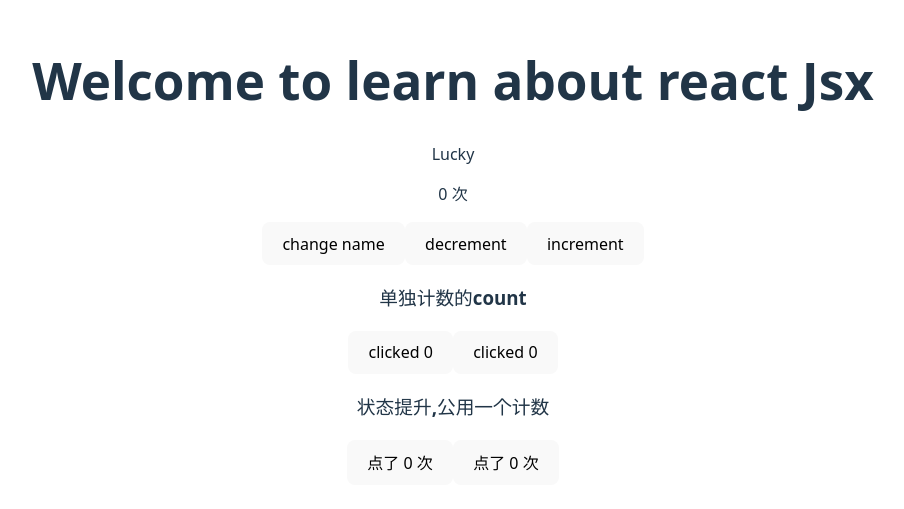
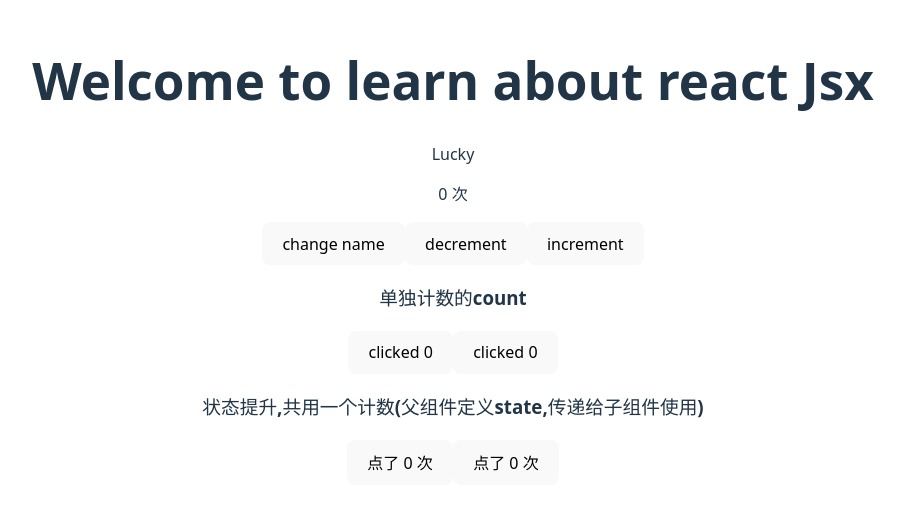
Before and after one commit to DumboJ/react-tourist, a React (Vite) app in the folder react-jsx-lesson/: page / in a window 1280 px wide. Shown: the part 149-658 px from the top of the page, without its empty margins (187-1091 px from the left). Built offline with nearby package versions, Linux system fonts and the light colour scheme.

Commit message:
状态提升，即父组件提取子组件共用state定义，传递子组件使用

```diff
--- a/react-jsx-lesson/src/App.tsx
+++ b/react-jsx-lesson/src/App.tsx
@@ -41,7 +41,7 @@ function App() {
                 <MyButton/>
                 <MyButton/>
             </p>
-            <h3>状态提升,公用一个计数</h3>
+            <h3>状态提升,共用一个计数(父组件定义state,传递给子组件使用)</h3>
             < SubButton count={count} onClick={incrementCount}/>
             < SubButton count={count} onClick={incrementCount}/>
         </>
```
